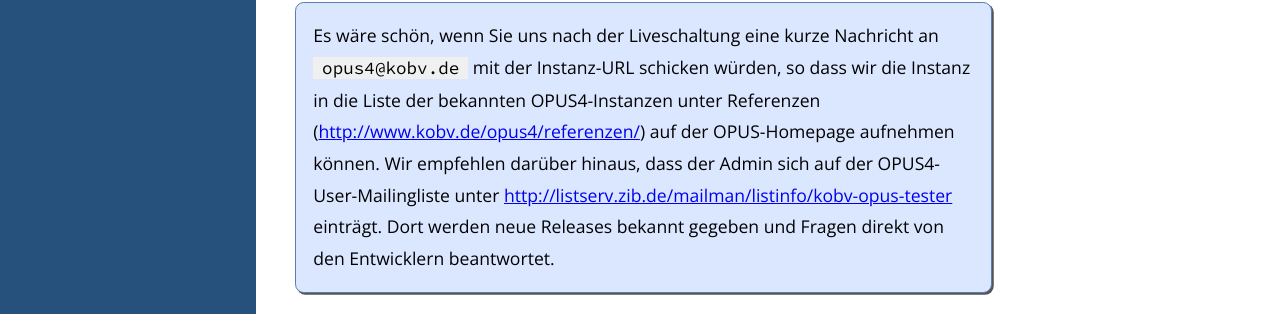
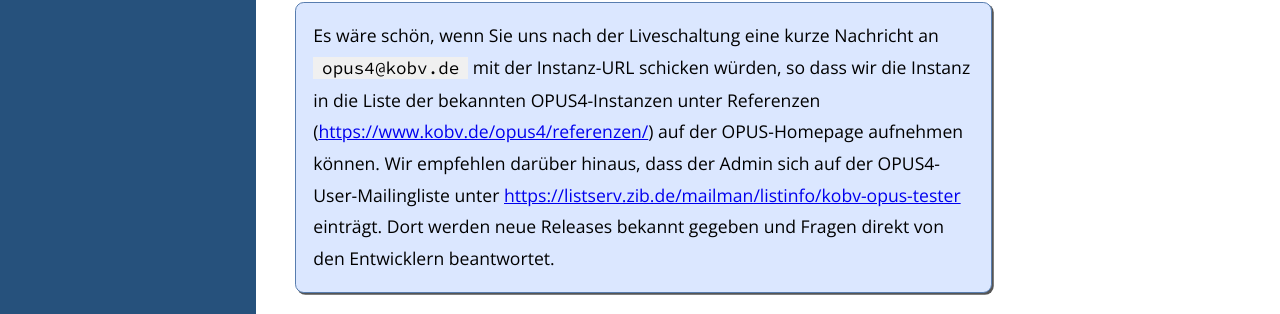
Before and after one commit to OPUS4/userdoc, a Jekyll site: the page built from installation/checklist.md, in a window 1280 px wide. Shown: the part 1394-1708 px from the top of the page. Built offline with Jekyll 4.4.1, drawn with Linux system fonts in a browser that asks for light colours; part of the change alters nothing that is shown.

Commit message:
#135 fix/update links

```diff
--- a/installation/checklist.md
+++ b/installation/checklist.md
@@ -12,7 +12,7 @@ wurden:
 
 * [Layout](../config/layout.html) anpassen
 * [Startseite](../translation/startpage.html) anpassen
-* [Dokumenttypen](../config/doctype.html) wählen
+* [Dokumenttypen](../config/doctypes.html) wählen
 * [FAQ-Seite](../translation/faq.html) anpassen
 
 ## Rechtliches:
@@ -52,8 +52,8 @@ wurden:
 <p class="info" markdown="1">
 Es wäre schön, wenn Sie uns nach der Liveschaltung eine kurze Nachricht an `opus4@kobv.de` mit der
 Instanz-URL schicken würden, so dass wir die Instanz in die Liste der bekannten OPUS4-Instanzen
-unter Referenzen (<http://www.kobv.de/opus4/referenzen/>) auf der OPUS-Homepage aufnehmen können.
+unter Referenzen (<https://www.kobv.de/opus4/referenzen/>) auf der OPUS-Homepage aufnehmen können.
 Wir empfehlen darüber hinaus, dass der Admin sich auf der OPUS4-User-Mailingliste unter
-<http://listserv.zib.de/mailman/listinfo/kobv-opus-tester> einträgt. Dort werden neue
+<https://listserv.zib.de/mailman/listinfo/kobv-opus-tester> einträgt. Dort werden neue
 Releases bekannt gegeben und Fragen direkt von den Entwicklern beantwortet.
 </p>
```
